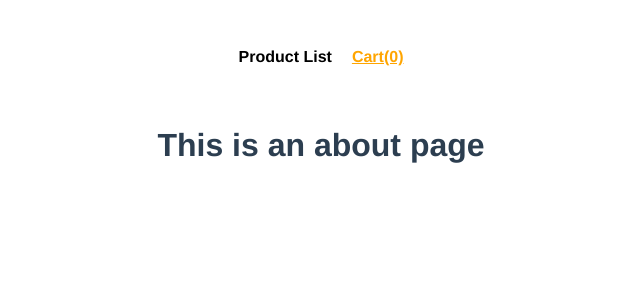
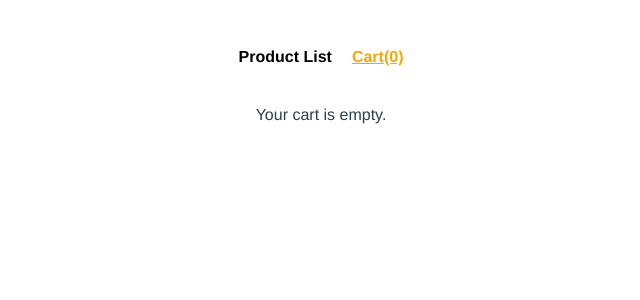
Before and after one commit to erenkycnn/basket-mini-app, a Vue app: page /#/cart in a window 1280 px wide. Shown: the top 300 px of the page, without its empty margins (319-959 px from the left). Built offline with nearby package versions, Linux system fonts and the light colour scheme.

Commit message:
feat: cart components added and cart products passed as a props

```diff
--- /dev/null
+++ b/src/components/CartComponents/CartItem.vue
@@ -0,0 +1,22 @@
+<template>
+  <div class="cart-item">
+    <img :src="product.image" :alt="product.name" />
+    <div class="cart-item-details">
+      <div class="cart-item-description">
+        <div class="cart-item-name">{{ product.name }}</div>
+        <div class="cart-item-price">{{ product.price }} {{ product.currency }}</div>
+      </div>
+    </div>
+  </div>
+</template>
+
+<script>
+export default {
+  props: {
+    product: {
+      type: Object,
+      required: true,
+    },
+  },
+};
+</script>
--- /dev/null
+++ b/src/components/CartComponents/CartList.vue
@@ -0,0 +1,33 @@
+<template>
+  <div class="cart-summary">
+    <div v-if="cartProducts.length === 0">Your cart is empty.</div>
+    <div v-else>
+      <div v-for="(product, index) in cartProducts" :key="index">
+        <CartItem :product="product" />
+      </div>
+      <div class="cart-summary-total">
+        <p>Total: {{ cartTotalPrice }} {{ cartProducts[0].currency }}</p>
+      </div>
+    </div>
+  </div>
+</template>
+
+<script>
+import CartItem from '@/components/CartComponents/CartItem.vue';
+
+export default {
+  components: {
+    CartItem,
+  },
+  props: {
+    cartProducts: {
+      type: Array,
+      required: true,
+    },
+    cartTotalPrice: {
+      type: Number,
+      required: true,
+    },
+  },
+};
+</script>
--- a/src/views/CartView.vue
+++ b/src/views/CartView.vue
@@ -1,5 +1,22 @@
 <template>
-  <div class="about">
-    <h1>This is an about page</h1>
-  </div>
+  <CartList :cartProducts="cartProducts" :cartTotalPrice="cartTotalPrice" />
 </template>
+
+<script>
+import CartList from '@/components/CartComponents/CartList.vue';
+
+export default {
+  components: {
+    CartList,
+  },
+  computed: {
+    cartProducts() {
+      const cartProducts = this.$store.getters.cartProducts;
+      return cartProducts ? cartProducts : [];
+    },
+    cartTotalPrice() {
+      return this.$store.getters.cartTotalPrice;
+    },
+  },
+};
+</script>
```
